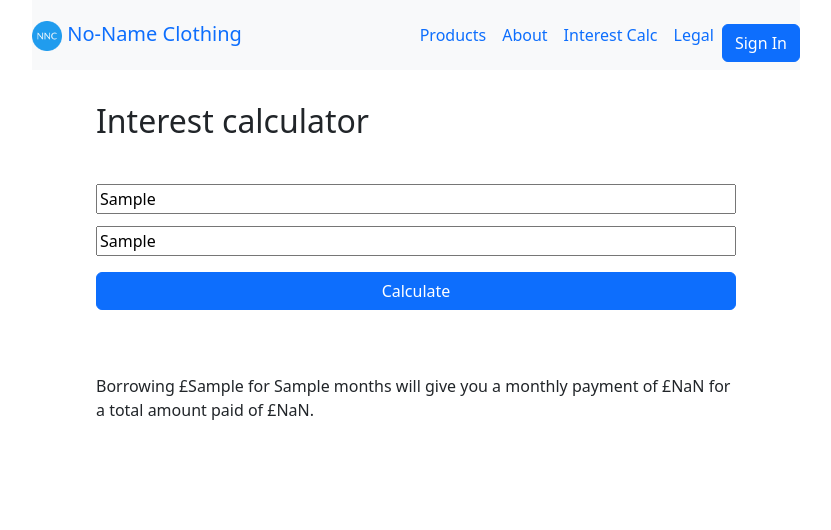
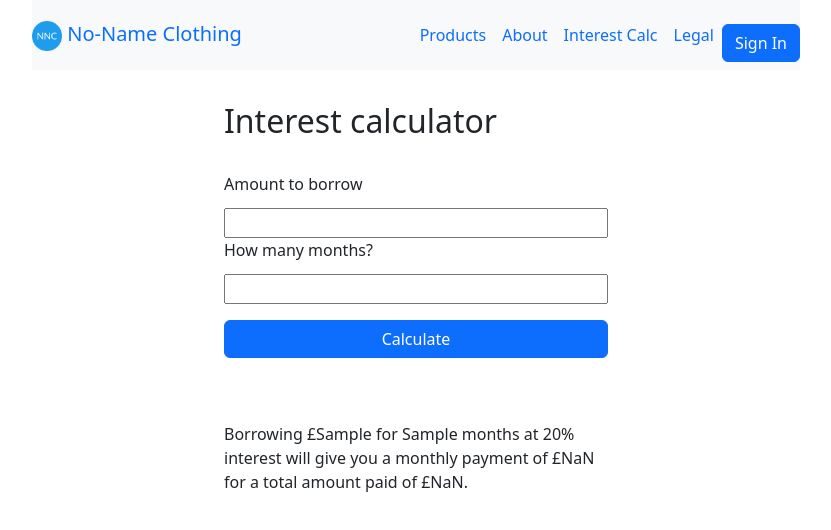
Before and after one commit to msilis/Task-48, a React (Create React App) app: page /Pages/interest in a window 1280 px wide. Both pictures are taken after typing "Sample", "Sample" into the empty fields and a click on the button "Calculate". Shown: the top 530 px of the page, without its empty margins (224-1055 px from the left). Built offline with nearby package versions, Linux system fonts and the light colour scheme.

Commit message:
clear inputs on submitting interest calculation

```diff
--- a/src/Components/Pages/interest.css
+++ b/src/Components/Pages/interest.css
@@ -17,5 +17,5 @@ input {
 }
 
 .interest-calc-container {
-    width: 50vw;
+    width: 30vw;
 }
--- a/src/Components/Pages/interest.js
+++ b/src/Components/Pages/interest.js
@@ -12,6 +12,7 @@ function Interest(){
     //Get values from inputs
     const getAmount = (e) => {
         setShopAmount(e.target.value)
+
     }
 
     const getMonths = (e) => {
@@ -19,19 +20,24 @@ function Interest(){
     }
     //Do calculation
     function calculatePayment(){
+
         return (Math.round(((Number(shopAmount) + Number(shopAmount * .2) )/Number(monthAmount))*100)/100).toFixed(2)
     }
     //Show result of calculation in DOM
     function showResult(){
-        setResultText(<p>Borrowing £{shopAmount} for {monthAmount} months will give you a monthly payment of £{calculatePayment()} for a total amount paid of £{Number(shopAmount) + Number(shopAmount *.2)}.</p>)
+        setResultText(<p>Borrowing £{shopAmount} for {monthAmount} months at 20% interest will give you a monthly payment of £{calculatePayment()} for a total amount paid of £{Number(shopAmount) + Number(shopAmount *.2)}.</p>)
+        setShopAmount('');
+        setMonthAmount('');
     }
 
     return(
         <div className="interest-calc-container">
             <h2>Interest calculator</h2>
             <div className="input-container">
-            <input placeholder="Purchase amount" onChange={getAmount}></input>
-            <input placeholder="How many months?" onChange={getMonths}></input>
+            <label>Amount to borrow</label>
+            <input value={shopAmount} onChange={getAmount}></input>
+            <label>How many months?</label>
+            <input value={monthAmount} onChange={getMonths}></input>
             <Button onClick={showResult}>Calculate</Button>
             </div>
             <div className="interest-result">
```
